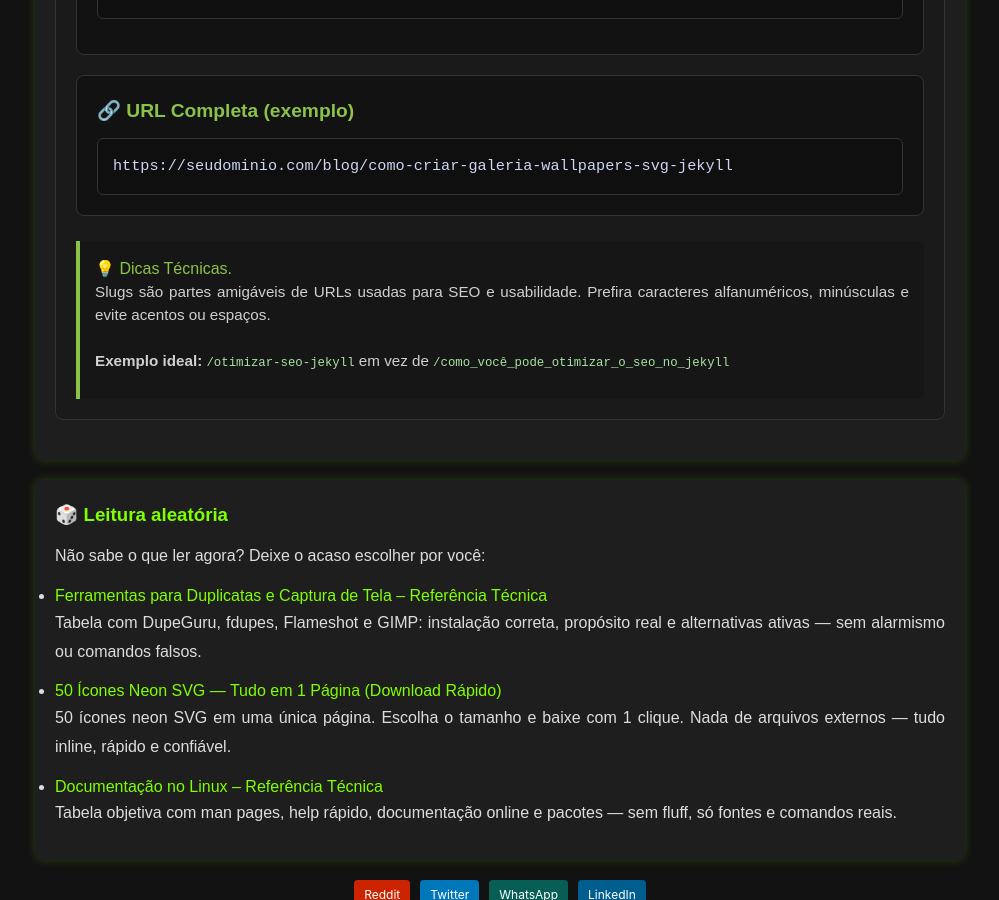
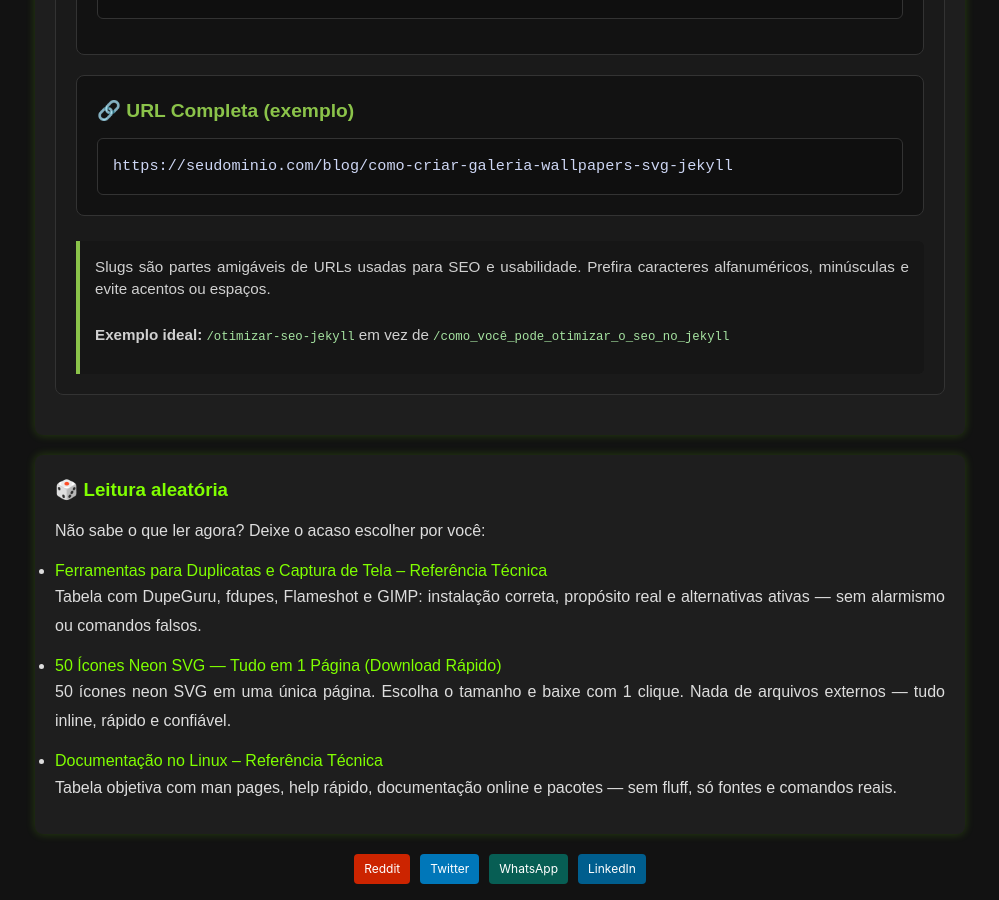
Before and after one commit to Piolinux/piolinux-site, a Jekyll site: the page built from _pages/_tools/gerador-de-url-amigavel-slug-para-seo-jekyll-blogs.html, in a window 1280 px wide and 900 px high, scrolled down 979 px. Shown: the whole window, without its empty margins (140-1139 px from the left). Built offline with Jekyll 4.4.1, drawn with Linux system fonts in a browser that asks for light colours.

Commit message:
Update gerador-de-url-amigavel-slug-para-seo-jekyll-blogs.html

```diff
--- a/_pages/_tools/gerador-de-url-amigavel-slug-para-seo-jekyll-blogs.html
+++ b/_pages/_tools/gerador-de-url-amigavel-slug-para-seo-jekyll-blogs.html
@@ -77,8 +77,7 @@ tags: [slug, url, seo, jekyll, blog, permalink, amigavel, ferramenta]
     </div>
 
     <div style="margin-top: 25px; padding: 15px; background: #161616; border-left: 4px solid #8bc34a; border-radius: 0 6px 6px 0;">
-      <div style="color: #8bc34a; margin-top: 0;">💡 Dicas Técnicas.</div>
-      <p style="color: #d0d0d0; font-size: 0.95em; line-height: 1.5;">
+        <p style="color: #d0d0d0; font-size: 0.95em; line-height: 1.5;">
         Slugs são partes amigáveis de URLs usadas para SEO e usabilidade. Prefira caracteres alfanuméricos, minúsculas e evite acentos ou espaços.
         <br><br>
         <strong>Exemplo ideal:</strong> <code style="color: #a6e3a1;">/otimizar-seo-jekyll</code> em vez de <code style="color: #a6e3a1;">/como_você_pode_otimizar_o_seo_no_jekyll</code>
```
